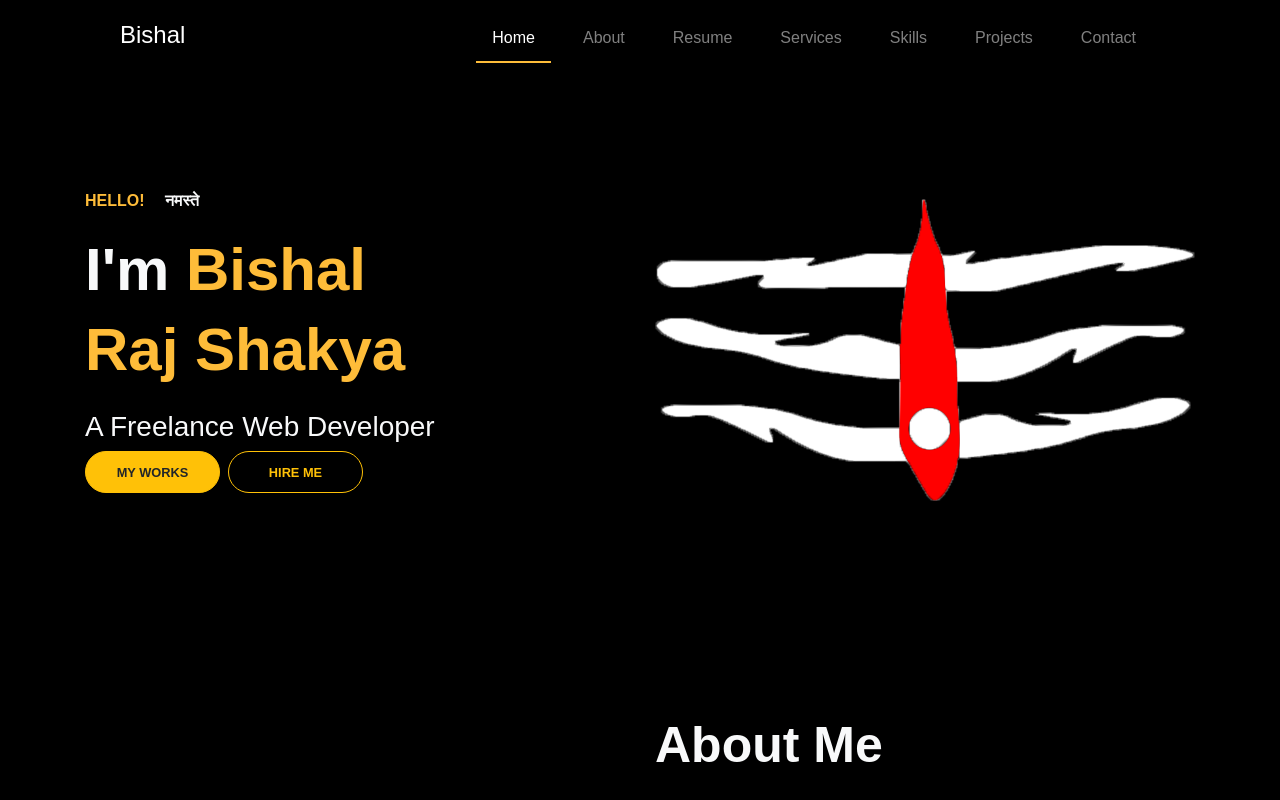
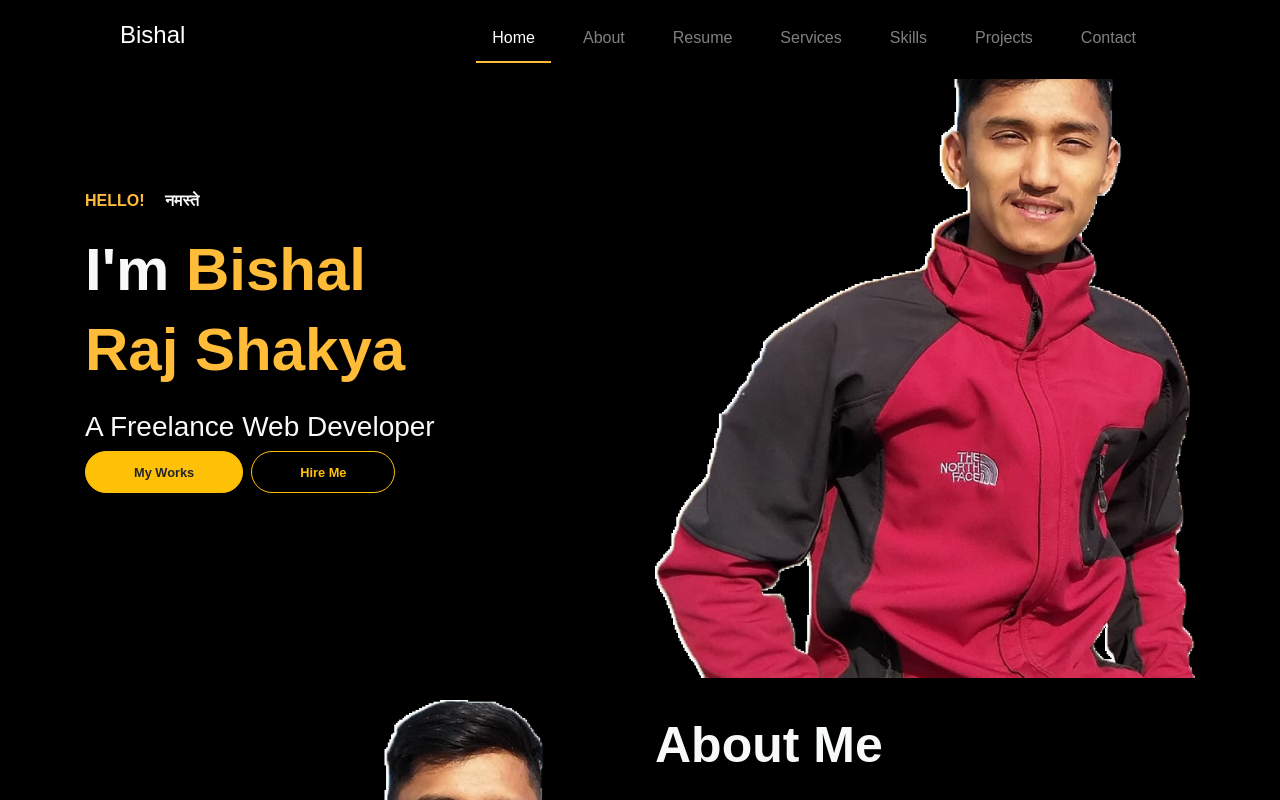
Before and after one commit to BishalRaj/react-profile, a React (Create React App) app: page / in a window 1280 px wide. Shown: the top 800 px of the page. Built offline with nearby package versions, Linux system fonts and the light colour scheme.

Commit message:
image change

```diff
--- a/src/components/Contact/contact.js
+++ b/src/components/Contact/contact.js
@@ -7,7 +7,7 @@
   var data = [
     { key: "Address", value: "Karyabinayak-22,Lalitpur" },
     { key: "Contact Number", value: "+977-9843219471" },
-    { key: "Email Address", value: "bisal1shakya@gmail.com" },
+    { key: "Email Address", value: "bisal1shakya @gmail.com" },
     { key: "Website", value: "https://bishalraj. github.io/react-profile/" },
   ];
 
--- a/src/components/Intro/intro.js
+++ b/src/components/Intro/intro.js
@@ -20,14 +20,14 @@
             A Freelance Web Developer
           </h3>
           <p className="">
-            <Button variant="warning mr-1" className="btn-rounded p-2 w-25">
+            <Button variant="warning mr-1" className="rounded-pill py-2 px-5">
               <small>
                 <b>My Works</b>
               </small>
             </Button>
             <Button
               variant="outline-warning ml-1"
-              className="btn-rounded p-2 w-25"
+              className="rounded-pill py-2 px-5"
             >
               <small>
                 <b>Hire Me</b>
```
Also changed, not shown: src/images/one.png.
